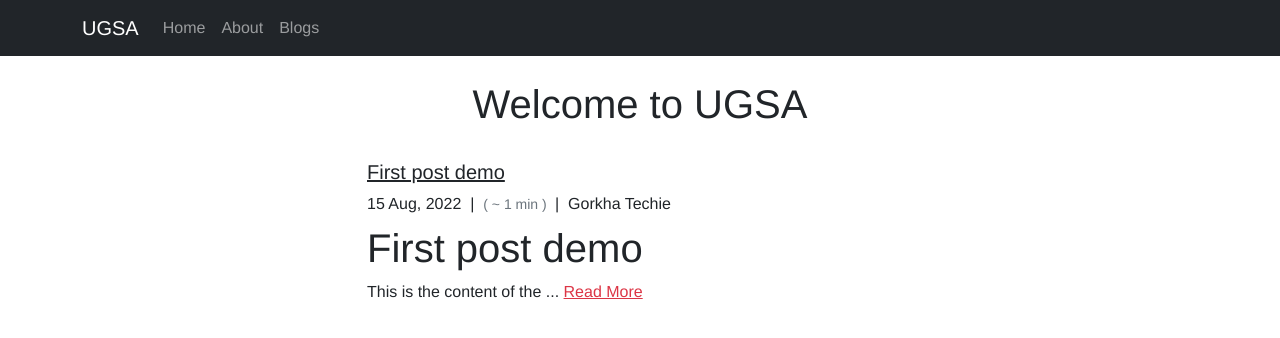
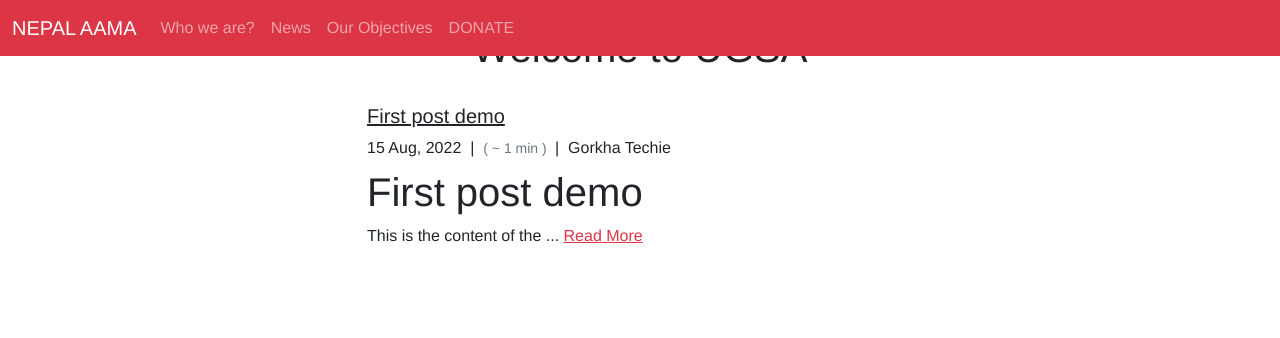
Before and after one commit to devsdenepal/nepalaama.github.io, a Jekyll site: the page built from news.html, in a window 1280 px wide and 900 px high. Shown: the top 338 px of the window. Built offline with Jekyll 4.4.1, drawn with Linux system fonts in a browser that asks for light colours.

Commit message:
improve index page and navbar(init commit)

```diff
--- a/_includes/head.html
+++ b/_includes/head.html
@@ -1,5 +1,7 @@
 <head>
-  <title>{{ site.title }}</title>
+  <title>{{ page.title }}</title>
+  <meta property="og:title" content="{{ page.title }}"/>
+  <meta property="og:type" content="website" />
   <meta charset="utf-8">
   <meta http-equiv="X-UA-Compatible" content="IE=edge">
   <meta name="viewport" content="width=device-width, initial-scale=1">
@@ -7,8 +9,8 @@
   <link rel="shortcut icon" href="{{ site.asset_base_url}}/img/favicon.png" type="image/png">
 
   <!-- Stylesheets -->
-  <link href="https://cdn.jsdelivr.net/npm/bootstrap@5.2.0/dist/css/bootstrap.min.css" rel="stylesheet" integrity="sha384-gH2yIJqKdNHPEq0n4Mqa/HGKIhSkIHeL5AyhkYV8i59U5AR6csBvApHHNl/vI1Bx" crossorigin="anonymous">
-
+  <link href="https://cdn.jsdelivr.net/npm/bootstrap@5.2.3/dist/css/bootstrap.min.css" rel="stylesheet">
+  <script src="https://cdn.jsdelivr.net/npm/bootstrap@5.2.3/dist/js/bootstrap.bundle.min.js"></script>
   <link rel="stylesheet" href="{{ "/assets/main.css" | relative_url }}">
 
   {%- if jekyll.environment == 'production' and site.google_analytics -%}
--- a/_includes/navbar.html
+++ b/_includes/navbar.html
@@ -1,21 +1,19 @@
-<nav class="navbar navbar-expand-lg navbar-dark bg-dark">
-  <div class="container">
-    <a class="navbar-brand" href="#">UGSA</a>
-    <button class="navbar-toggler" type="button" data-bs-toggle="collapse" data-bs-target="#navbarSupportedContent" aria-controls="navbarSupportedContent" aria-expanded="false" aria-label="Toggle navigation">
+<nav class="navbar navbar-expand-sm bg-danger navbar-dark fixed-top">
+  <div class="container-fluid">
+    <a href="{{ '/' | prepend: site.baseurl }}" class="navbar-brand">  NEPAL AAMA
+    </a>
+    <button class="navbar-toggler" type="button" data-bs-toggle="collapse" data-bs-target="#collapsibleNavbar">
       <span class="navbar-toggler-icon"></span>
     </button>
-    <div class="collapse navbar-collapse" id="navbarSupportedContent">
-      <ul class="navbar-nav me-auto mb-2 mb-lg-0">
-        <li class="nav-item {% if page.page_name == 'home' %}active{% endif %}">
-          <a class="nav-link" href="{{ '/' | prepend: site.baseurl }}">Home</a>
-        </li>
-        <li class="nav-item {% if page.page_name == 'about' %}active{% endif %}">
-          <a class="nav-link" href="{{ '/about' | prepend: site.baseurl }}">About</a>
-        </li>
-        <li class="nav-item {% if page.page_name == 'blogs' %}active{% endif %}">
-          <a class="nav-link" href="{{ '/blogs' | prepend: site.baseurl }}">Blogs</a>
-        </li>
-      </ul>
-    </div>
+
+    <div class="collapse navbar-collapse" id="collapsibleNavbar">
+  <ul class="navbar-nav justify-content-end">
+   <li class="nav-item"> <a href="{{ '/about' | prepend: site.baseurl }}" class="nav-link">Who we are?</a></li>
+   <li class="nav-item"><a href="{{ '/news' | prepend: site.baseurl }}" class="nav-link">News</a></li>
+   <li class="nav-item"> <a href="{{ '/about/#objectives' | prepend: site.baseurl }}" class="nav-link">Our Objectives</a></li>
+   <li class="nav-item"> <a href="{{ '/about/#donate' | prepend: site.baseurl }}" class="nav-link">DONATE</a></li>
+
+  </ul>
   </div>
+</div>
 </nav>
--- a/_layouts/default.html
+++ b/_layouts/default.html
@@ -4,6 +4,7 @@
   {%- include head.html -%}
 
   <body class="d-flex flex-column">
+    {%- include navbar.html -%}
     <div id="page-content">
       {% unless page.coming_soon %}
         <header>
--- a/_sass/custom.scss
+++ b/_sass/custom.scss
@@ -22,6 +22,8 @@ main {
   flex-shrink: none;
 }
 
+
+
 @import "animate.min";
 @import "home";
 @import "responsive";
--- /dev/null
+++ b/news.html
@@ -0,0 +1,27 @@
+---
+layout: default
+title: UGSA - Home
+page_name: Home
+permalink: /home/
+pageination:
+  enabled: true
+---
+
+<div class="about-page py-6">
+  <div class="container">
+    <div class="row pt-4 mb-4">
+      <div class="col-md-12">
+        <h1 class="text-center text-dark font-weight-bold">Welcome to UGSA</h1>
+      </div>
+    </div>
+    <div class="row justify-content-center">
+      {% for post in site.posts %}
+        <div class="col-md-6">
+          <div class="row{% unless forloop.last %} mb-6{% endunless %}">
+            {% include home/post-outline.html post=post %}
+          </div>
+        </div>
+      {% endfor %}
+    </div>
+  </div>
+</div>
```
Also changed, not shown: index.html (+11 -8 lines).
